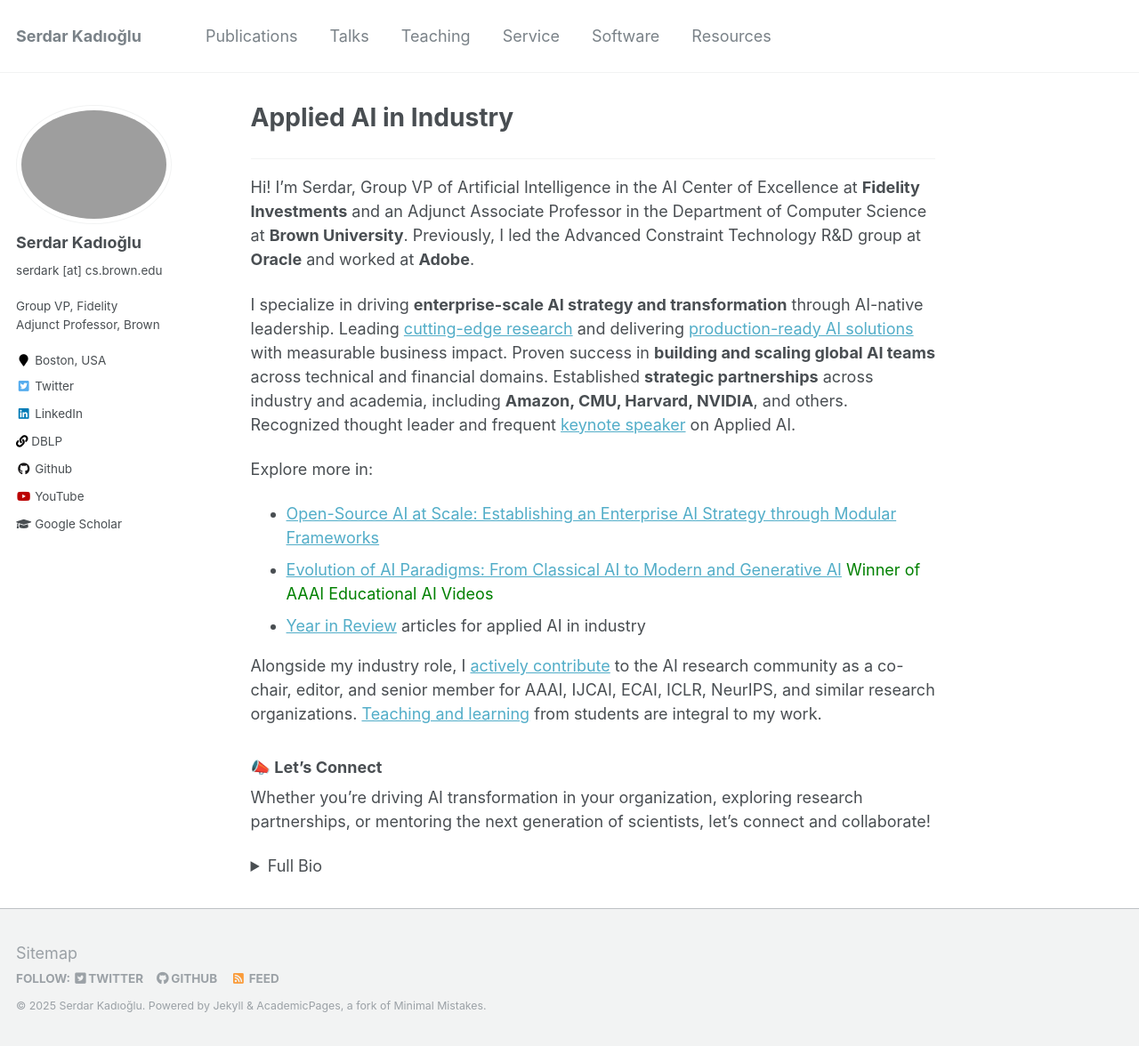
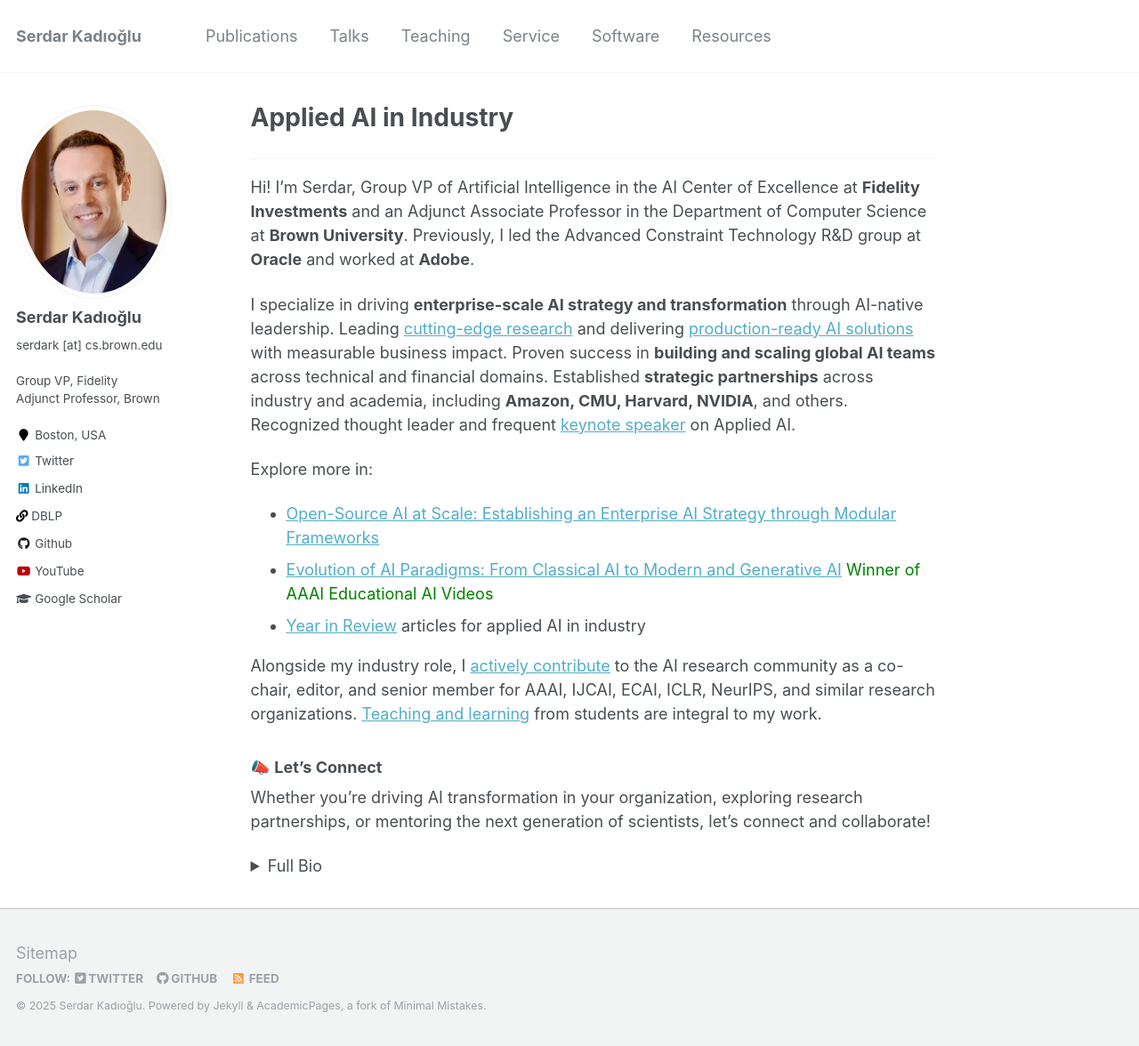
Before and after one commit to skadio/skadio.github.io, a Jekyll site: the page built from _pages/about.md, in a window 1280 px wide and 1176 px high. Shown: the whole window at 89% size. Built offline with Jekyll 4.4.1, drawn with Linux system fonts in a browser that asks for light colours.

Commit message:
Restore original content in _config.yml

```diff
--- a/_config.yml
+++ b/_config.yml
@@ -14,7 +14,7 @@ description              : "VP of AI at Fidelity Investments | Professor at Brow
 url                      : https://skadio.github.io # the base hostname & protocol for your site e.g. "https://mmistakes.github.io"
 baseurl                  : "" # the subpath of your site, e.g. "/blog"
 repository               : "skadio.github.io" # filename of teaser fallback teaser image placed in /images/, .e.g. "500x300.png"
-teaser                   : "serdar_kadioglu.jpg"
+teaser                   : "serdar_kadioglu.jpeg"
 breadcrumbs              : false # true, false (default)
 words_per_minute         : 160
 future                   : true
@@ -62,7 +62,7 @@ facebook:
   username               :
   app_id                 :
   publisher              :
-og_image                 : "/images/serdar_kadioglu.jpg" # Open Graph/Twitter default site image
+og_image                 : "/images/serdar_kadioglu.jpeg" # Open Graph/Twitter default site image
 # For specifying social profiles
 # - https://developers.google.com/structured-data/customize/social-profiles
 social:
@@ -85,7 +85,7 @@ analytics:
 # Site Author
 author:
   name             : "Serdar Kadıoğlu"
-  avatar           : "serdar_kadioglu.jpg"
+  avatar           : "serdar_kadioglu.jpeg"
   bio              : "serdark [at] cs.brown.edu <br> <br> Group VP, Fidelity<br> Adjunct Professor, Brown"
   location         : "Boston, USA"
   employer         : # "Fidelity Investments"
```
